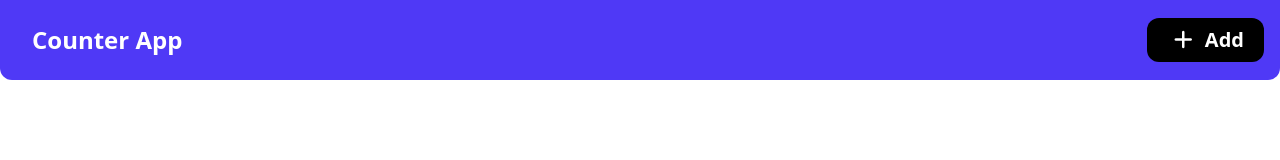
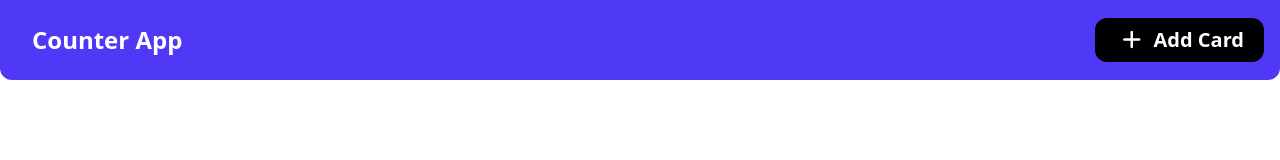
Before and after one commit to Abdibasid-Moh-aden0005/Counter-app, a plain HTML site: page index.html in a window 1280 px wide. Drawn offline with nearby package versions, Linux system fonts and the light colour scheme.

Commit message:
changing button add

```diff
--- a/index.html
+++ b/index.html
@@ -34,7 +34,7 @@
           class="px-5 py-2 bg-black text-white rounded-xl font-[600] text-xl transition duration-600 ease-in-out hover:scale-105 focus:bg-gray-300 focus:text-black"
         >
           <i class="fa-solid fa-plus mx-1"></i>
-          Add
+          Add Card
         </button>
       </div>
     </nav>
```
